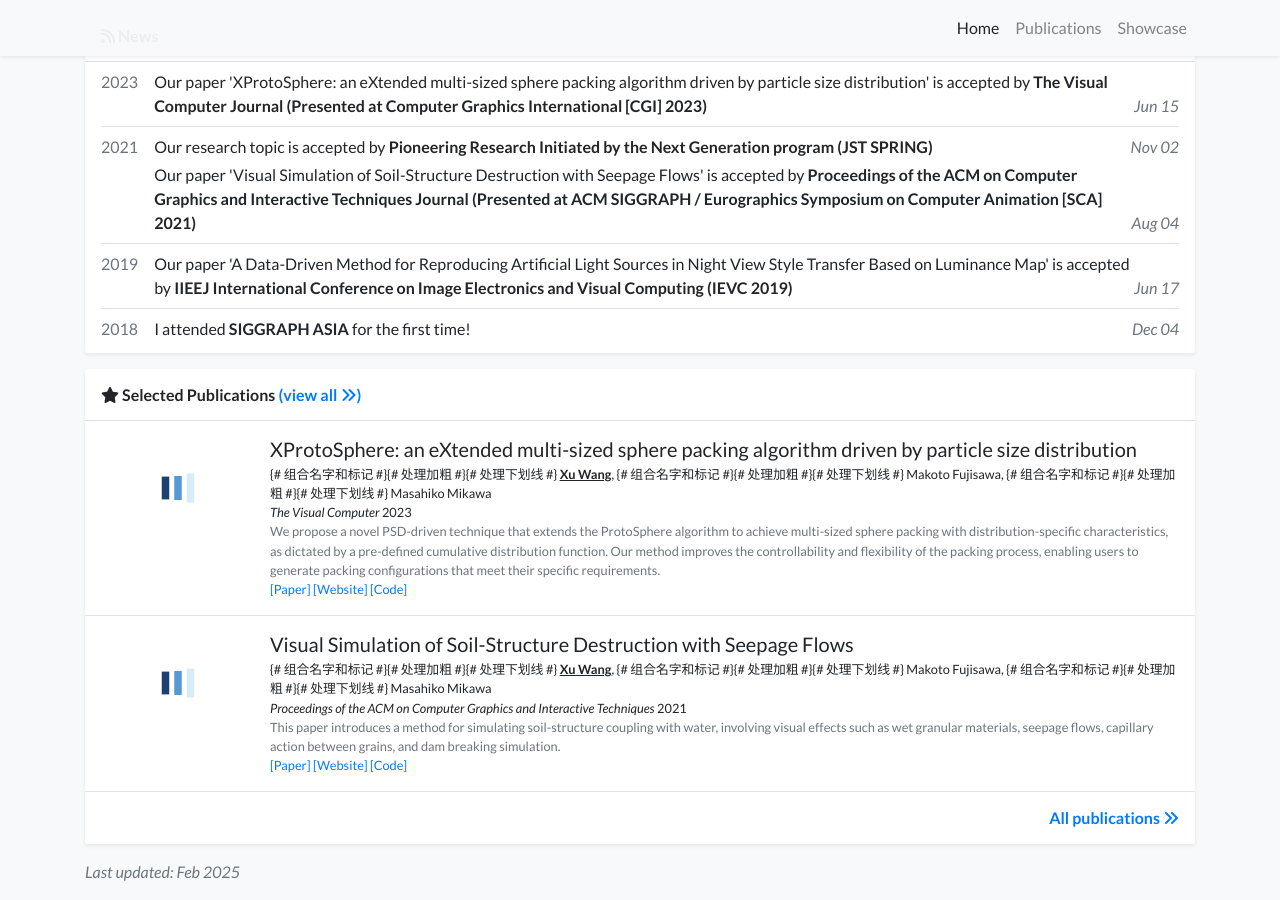
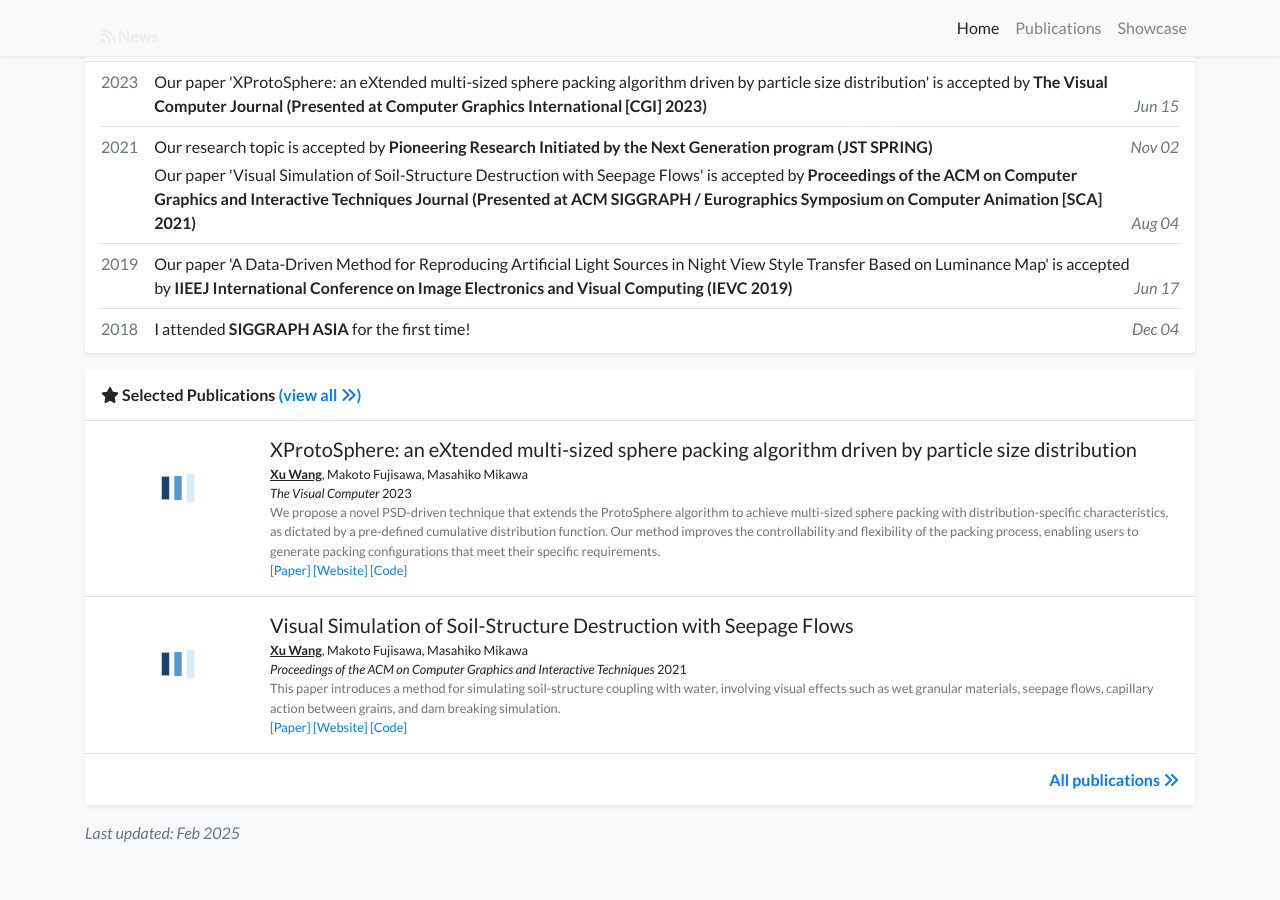
Before and after one commit to RaymondMcGuire/raymondmcguire.github.io, a Jekyll site: the page built from index.html, in a window 1280 px wide and 900 px high, scrolled down 1069 px. Built offline with Jekyll 4.4.1, drawn with Linux system fonts in a browser that asks for light colours; nearby versions of some CDN libraries; a style sheet for code colours, icons or effects is not loaded; after the commit the page ends 1930 px from its top, so only the background shows below that.

Commit message:
remove comments

```diff
--- a/_includes/widgets/author_list.html
+++ b/_includes/widgets/author_list.html
@@ -25,17 +25,14 @@
         {%- assign name = key -%}
     {%- endif -%}
 
-    {# 组合名字和标记 #}
     {%- assign name_with_mark = name | append: mark -%}
 
-    {# 处理加粗 #}
     {%- if info['bold'] -%}
         {%- assign display_name = name_with_mark | prepend: "<strong>" | append: "</strong>" -%}
     {%- else -%}
         {%- assign display_name = name_with_mark -%}
     {%- endif -%}
 
-    {# 处理下划线 #}
     {%- if info['underline'] -%}
         {%- assign display_name = display_name | prepend: "<u>" | append: "</u>" -%}
     {%- endif -%}
```
